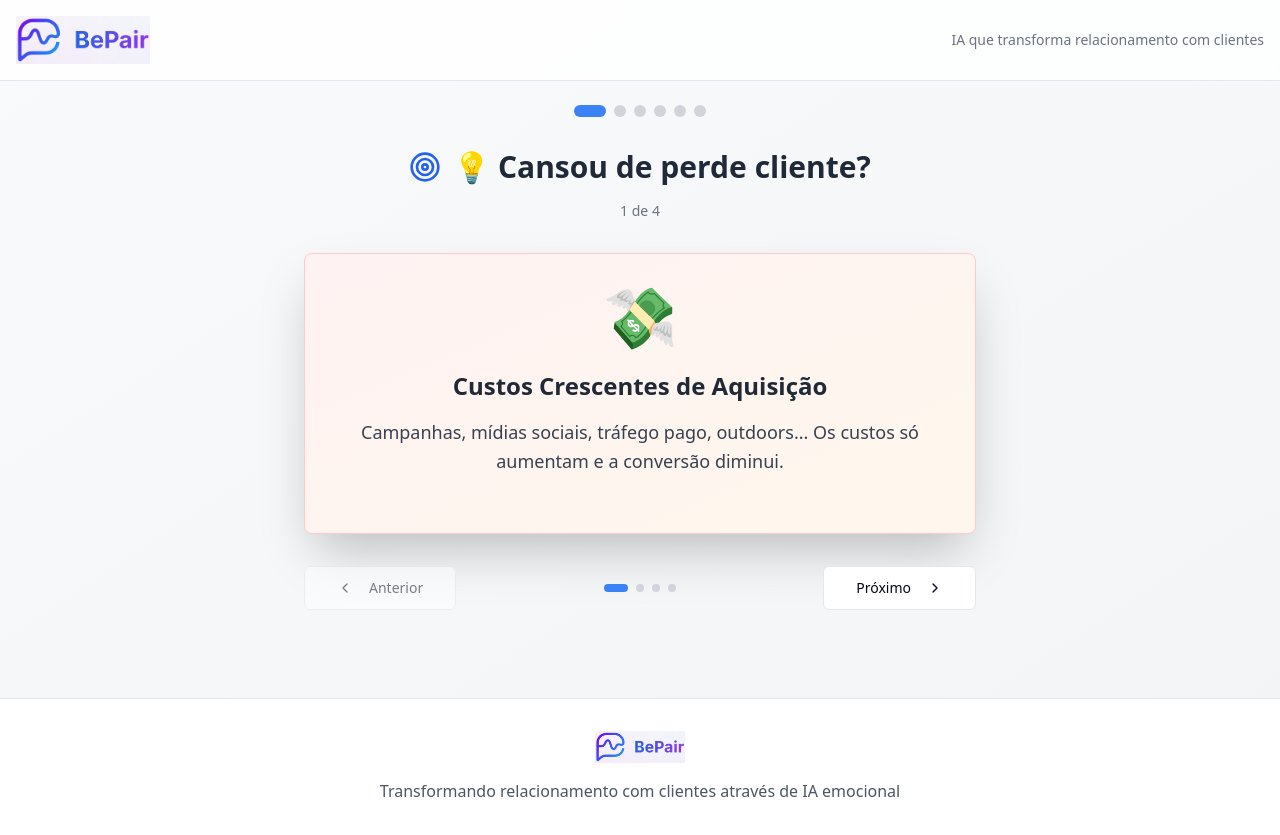
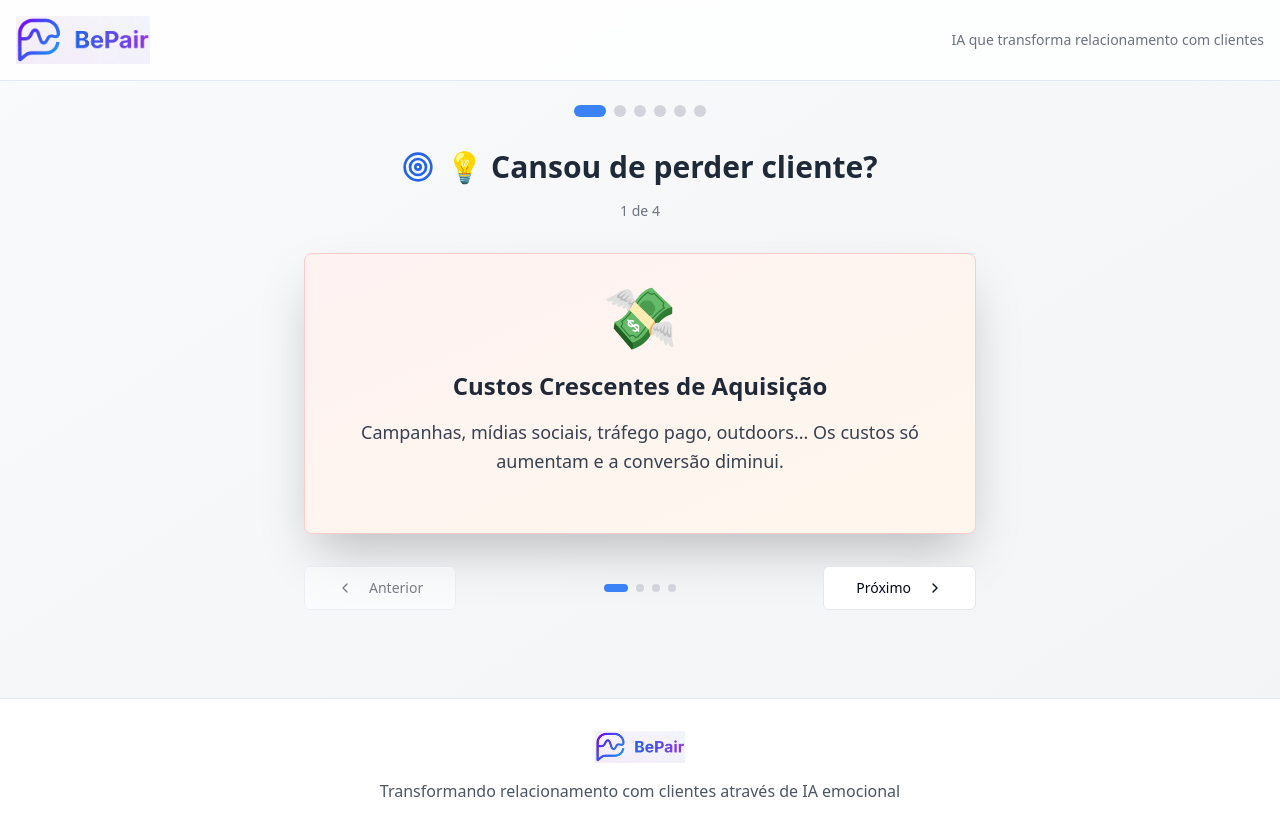
Before and after one commit to RicardoKerr/bepair-symbiotic-flow, a React (Vite) app: page / in a window 1280 px wide. Built offline with nearby package versions, Linux system fonts and the light colour scheme.

Commit message:
Fix: Correct card title
Corrected the title of the first card set to "Cansou de perder cliente?".

```diff
--- a/src/pages/Index.tsx
+++ b/src/pages/Index.tsx
@@ -1,4 +1,3 @@
-
 import { useState } from "react";
 import { ChevronLeft, ChevronRight, ExternalLink, MessageCircle, Target, Brain, TrendingUp, Users, Zap, BarChart3 } from "lucide-react";
 import { Button } from "@/components/ui/button";
@@ -28,7 +27,7 @@ const Index = () => {
 
   const cardSets: CardSet[] = [
     {
-      title: "💡 Cansou de perde cliente?",
+      title: "💡 Cansou de perder cliente?",
       color: "bg-gradient-to-br from-red-50 to-orange-50 border-red-200",
       icon: Target,
       cards: [
```
